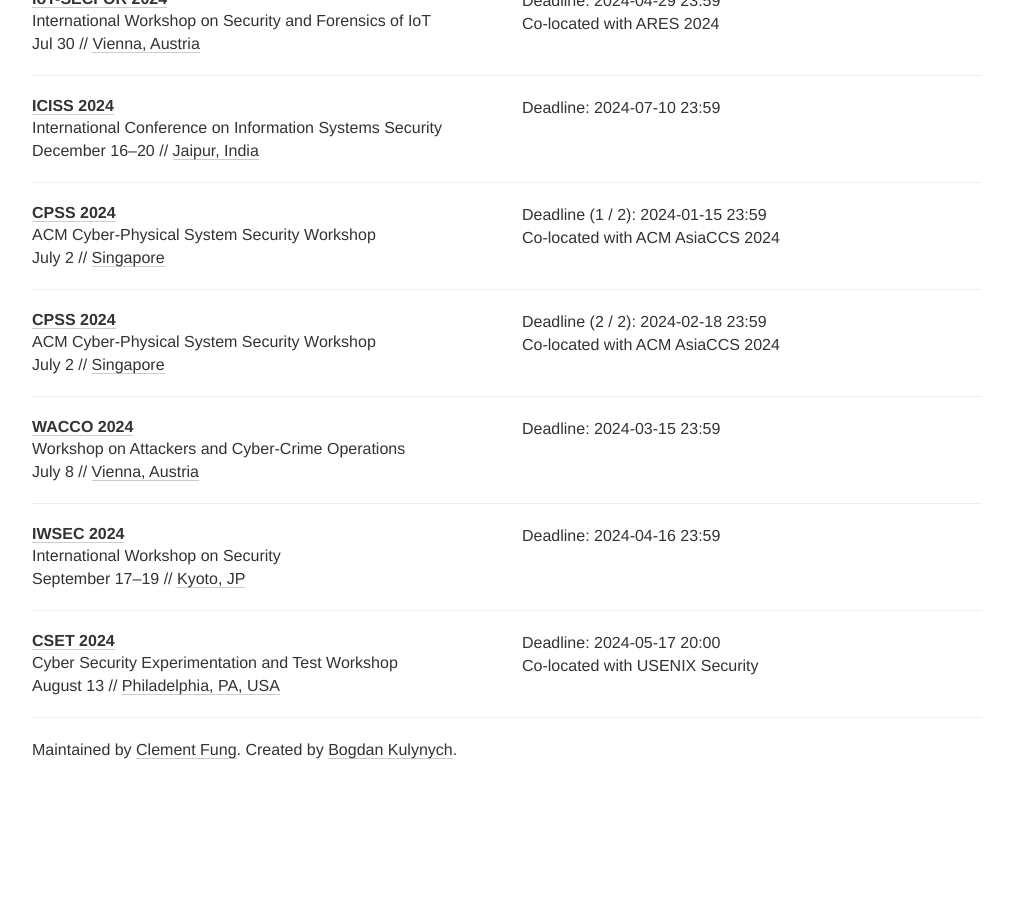
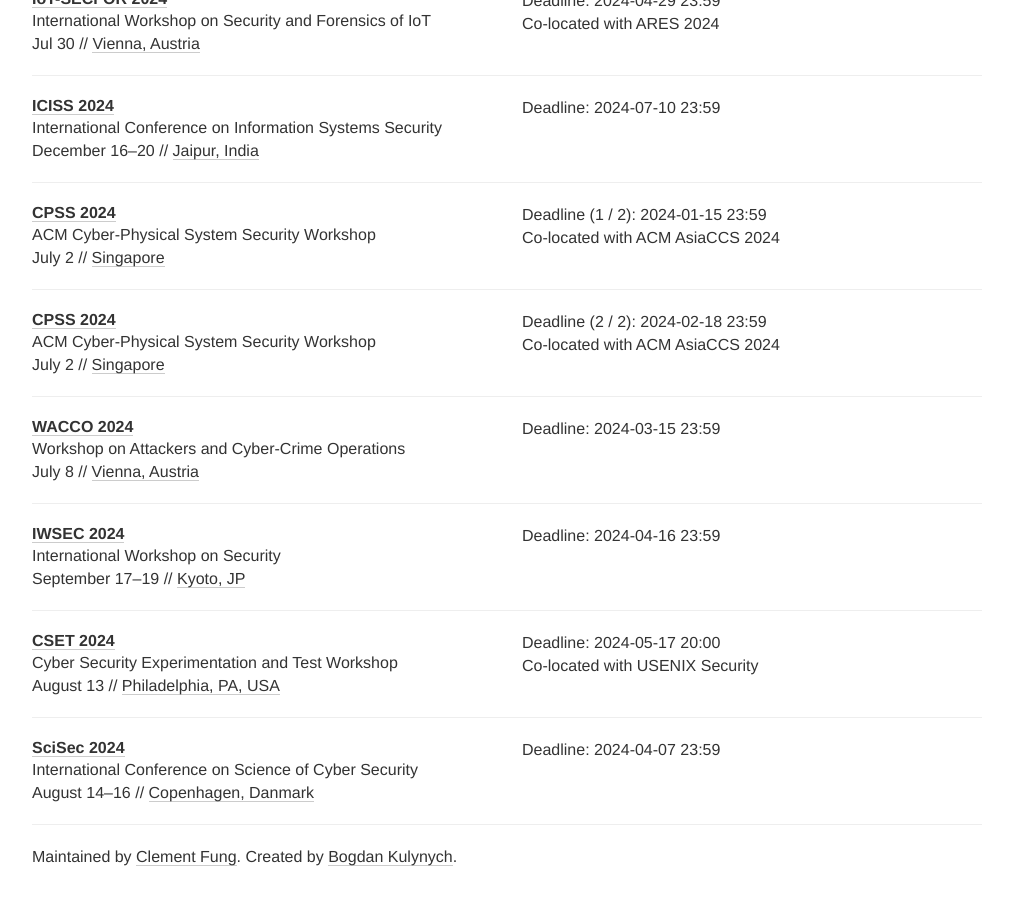
Before and after one commit to sec-deadlines/sec-deadlines.github.io, a Jekyll site: the page built from index.html, in a window 1280 px wide and 900 px high, scrolled down 12598 px. Shown: the whole window, without its empty margins (133-1146 px from the left). Built offline with Jekyll 4.4.1, drawn with Linux system fonts in a browser that asks for light colours; nearby versions of some CDN libraries; comment, search, counter and statistics services are not loaded; before the commit the page ends 13391 px from its top, so only the background shows below that.

Commit message:
Update conferences.yml

```diff
--- a/_data/conferences.yml
+++ b/_data/conferences.yml
@@ -917,3 +917,12 @@
   date: August 13
   place: Philadelphia, PA, USA
   tags: [SEC, SHOP]
+
+- name: SciSec
+  description: International Conference on Science of Cyber Security
+  year: 2024
+  link: https://scisec.org/
+  deadline: ["2024-04-07 23:59"]
+  date: "August 14-16"
+  place: Copenhagen, Danmark
+  tags: [SEC, PRIV, CONF]
```
